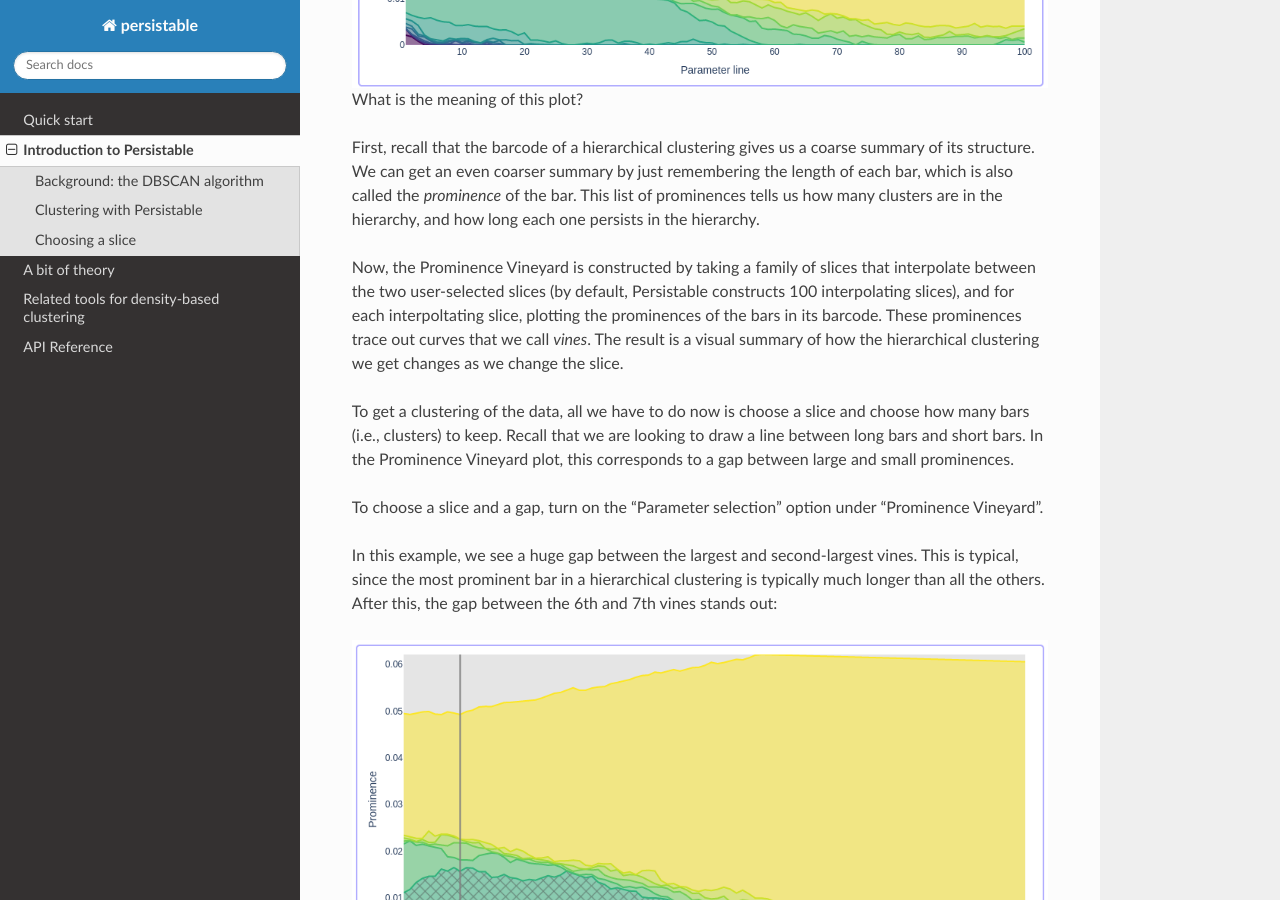
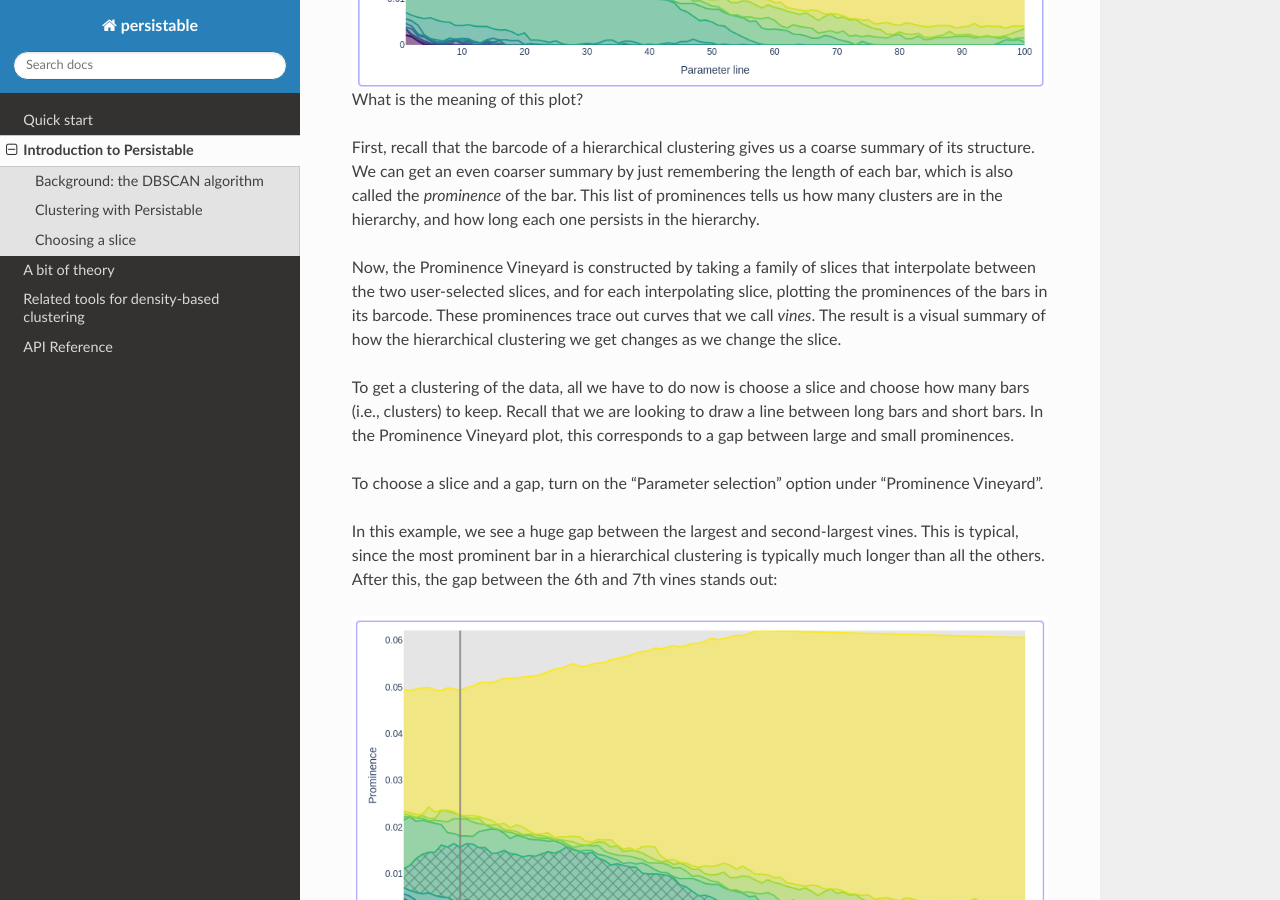
Before and after one commit to LuisScoccola/persistable, a Sphinx documentation site: the page built from docs/introductiontopersistable.rst, in a window 1280 px wide and 900 px high, scrolled down 7140 px. Built offline with Sphinx 7.4.7 and the Read the Docs theme 2.0.0, drawn with Linux system fonts in a browser that asks for light colours.

Commit message:
gui: smaller default number of interpolating lines, have installation copy app icon

```diff
--- a/docs/introductiontopersistable.rst
+++ b/docs/introductiontopersistable.rst
@@ -296,9 +296,8 @@
 are in the hierarchy, and how long each one persists in the hierarchy.
 
 Now, the Prominence Vineyard is constructed by taking a
-family of slices that interpolate between the two user-selected slices
-(by default, Persistable constructs 100 interpolating slices),
-and for each interpoltating slice,
+family of slices that interpolate between the two user-selected slices,
+and for each interpolating slice,
 plotting the prominences of the bars in its barcode.
 These prominences trace out curves that we call *vines*.
 The result is a visual summary of how the hierarchical clustering we get
--- a/docs/quickstart.rst
+++ b/docs/quickstart.rst
@@ -110,8 +110,7 @@
     :align: center
 
 The Prominence Vineyard is constructed by taking a
-family of slices that interpolate between the two user-selected slices
-(by default, Persistable constructs 100 interpolating slices).
+family of slices that interpolate between the two user-selected slices.
 The curves ("vines") in the Prominence Vineyard represent clusters
 in the data that evolve with the choice of slice.
 The larger their prominence value (plotted on the vertical axis),
```
Also changed, not shown: README.md (+0 -2 lines), 2 other files.
